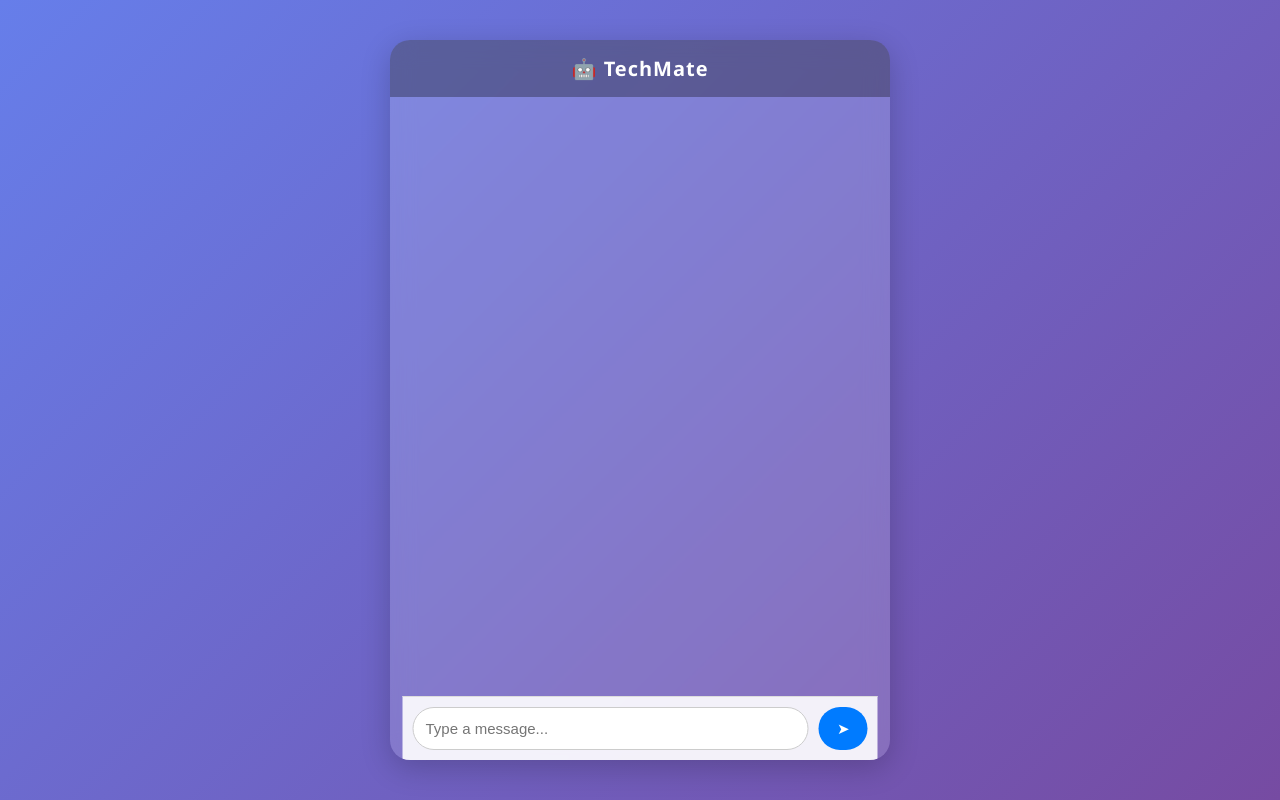
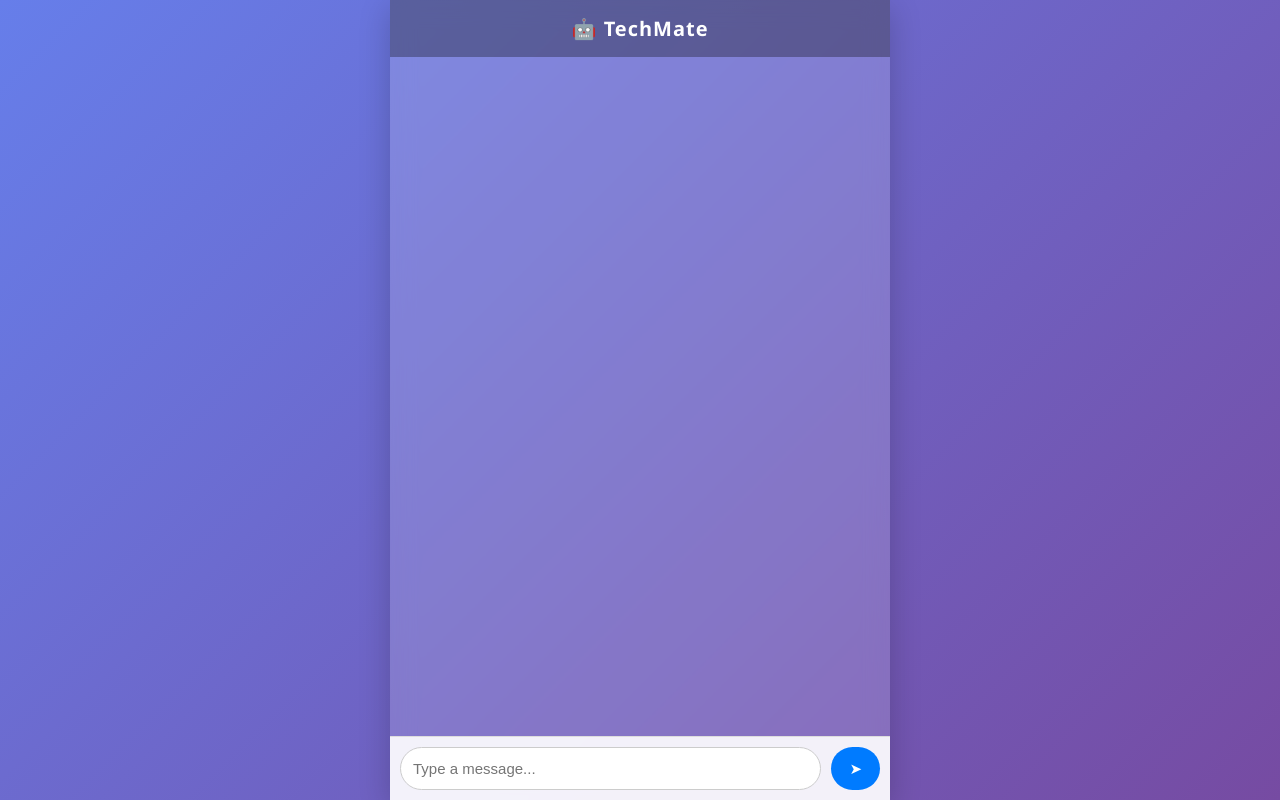
Before and after one commit to Vrukshpatil/TechMate, a Flask app: page / in a window 1280 px wide. Run offline with Flask 3, Linux system fonts and the light colour scheme.

Commit message:
some changes i have made

```diff
--- a/templates/chat.html
+++ b/templates/chat.html
@@ -1,5 +1,6 @@
 <!DOCTYPE html>
 <html lang="en">
+
 <head>
     <meta charset="UTF-8">
     <title>TechMate 🤖</title>
@@ -13,22 +14,22 @@
             height: 100vh;
             display: flex;
             justify-content: center;
-      align-items: center;
+
         }
 
         .chat-container {
             display: flex;
             flex-direction: column;
-      width: 95%;
+            width: 100%;
             max-width: 500px;
-      height: 90vh;
+            height: 100vh;
+            /* Full screen */
             background: rgba(255, 255, 255, 0.15);
             backdrop-filter: blur(12px);
-      border-radius: 20px;
             box-shadow: 0 8px 30px rgba(0, 0, 0, 0.2);
-      overflow: hidden;
-      position: relative;
         }
+
+
 
         header {
             padding: 15px;
@@ -42,13 +43,18 @@
 
         .messages {
             flex: 1;
+            /* Take up all remaining space */
             padding: 15px;
             overflow-y: auto;
             display: flex;
             flex-direction: column;
             gap: 10px;
-      margin-bottom: 70px; /* Reserve space for input bar */
         }
+
+        .input-area {
+            flex-shrink: 0;
+        }
+
 
         .message {
             max-width: 75%;
@@ -78,14 +84,10 @@
             padding: 10px;
             background: rgba(255, 255, 255, 0.9);
             border-top: 1px solid #ddd;
-      position: fixed;
-      bottom: 0;
-      left: 50%;
-      transform: translateX(-50%);
-      width: 95%;
-      max-width: 500px;
-      box-sizing: border-box;
+            flex-shrink: 0;
+            /* ✅ don’t let it move out of view */
         }
+
 
         input {
             flex: 1;
@@ -118,8 +120,15 @@
         }
 
         @keyframes fadeIn {
-      from { opacity: 0; transform: translateY(10px); }
-      to { opacity: 1; transform: translateY(0); }
+            from {
+                opacity: 0;
+                transform: translateY(10px);
+            }
+
+            to {
+                opacity: 1;
+                transform: translateY(0);
+            }
         }
 
         /* Mobile adjustments */
@@ -129,13 +138,17 @@
                 height: 100vh;
                 border-radius: 0;
             }
+
             header {
                 font-size: 18px;
             }
-      input, button {
+
+            input,
+            button {
                 font-size: 14px;
                 padding: 10px;
             }
+
             .input-area {
                 width: 100%;
                 border-radius: 0;
@@ -143,12 +156,14 @@
         }
     </style>
 </head>
+
 <body>
     <div class="chat-container">
         <header>🤖 TechMate</header>
         <div class="messages" id="messages"></div>
         <div class="input-area">
-      <input type="text" id="userInput" placeholder="Type a message..." onkeypress="if(event.key === 'Enter'){sendMessage()}">
+            <input type="text" id="userInput" placeholder="Type a message..."
+                onkeypress="if(event.key === 'Enter'){sendMessage()}">
             <button onclick="sendMessage()">➤</button>
         </div>
     </div>
@@ -197,6 +212,23 @@
             const messagesDiv = document.getElementById("messages");
             messagesDiv.scrollTop = messagesDiv.scrollHeight;
         }
+
+        window.addEventListener("resize", () => {
+            scrollToBottom();
+        });
+
+
+        function setAppHeight() {
+            const doc = document.documentElement;
+            doc.style.setProperty('--app-height', `${window.innerHeight}px`);
+        }
+
+        window.addEventListener('resize', setAppHeight);
+        window.addEventListener('orientationchange', setAppHeight);
+        setAppHeight(); // run on load
+
+
     </script>
 </body>
+
 </html>
```
Lines whose indentation alone changed are shown as unchanged.
